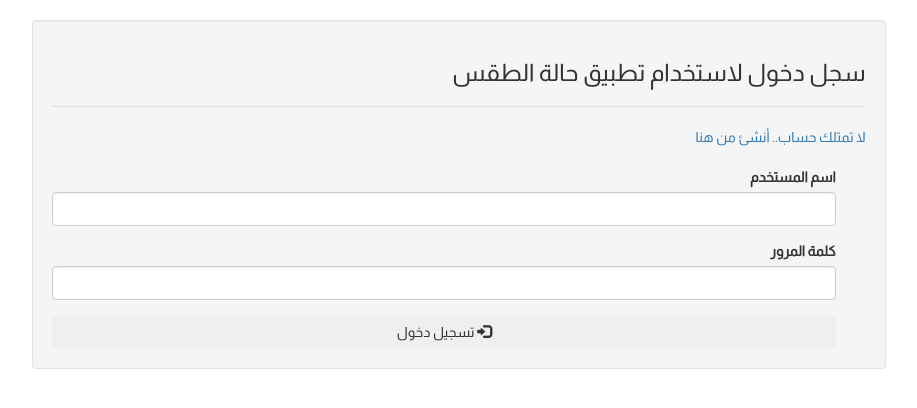
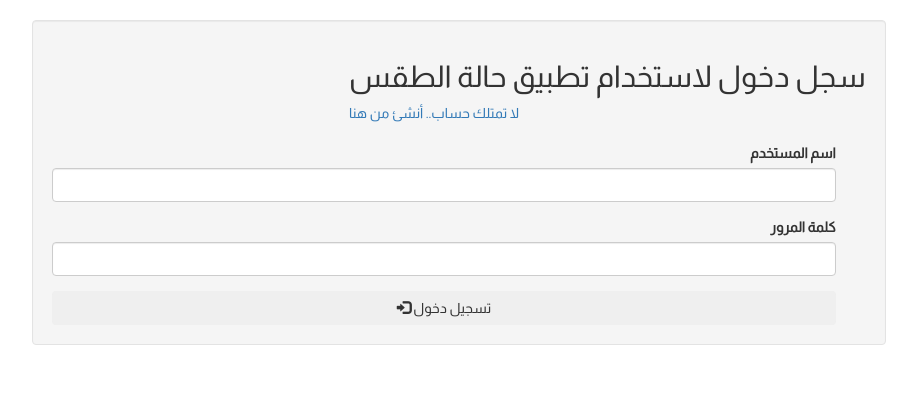
Before and after one commit to HsoubAcademyWeb/SQLIXSSEdited, a PHP site: page /login.php in a window 1280 px wide. Shown: the part 52-460 px from the top of the page, without its empty margins (181-1098 px from the left). Run offline with PHP 8.4, Linux system fonts and the light colour scheme; a stand-in replaces the project's code that opens the database connection.

Commit message:
Update login.php

```diff
--- a/login.php
+++ b/login.php
@@ -26,7 +26,7 @@
 ?>
 
 <!DOCTYPE html>
-<html lang="ar" dir="rtl">
+<html lang="ar" >
 <head>
     <meta charset="UTF-8">
     <title>Hsoub Weather App</title>
@@ -42,26 +42,28 @@
 	</nav>
 	<div class="col-md-2"></div>
 	<div class="col-md-8 well">
-		<h3 > سجل دخول لاستخدام تطبيق حالة الطقس</h3>
-		<hr style="border-top:1px dotted #ccc;"/>
-		<a href="index.php">لا تمتلك حساب.. أنشئ من هنا</a>
+		<div style="float:right">
+			<h2> سجل دخول لاستخدام تطبيق حالة الطقس</h2>
+
+		     <a  href="index.php">لا تمتلك حساب.. أنشئ من هنا</a>
+		</div>
 		<br style="clear:both;"/><br />
 		<div class="row col-md-12">
 			<form method="POST" action="login.php">
 			    <?php
 					if(ISSET($_SESSION['error'])){
 				?>
-					<div class="alert alert-danger"><?php echo $_SESSION['error']?></div>
+					<div style="float:right" class="alert alert-danger"><?php echo $_SESSION['error']?></div>
 				<?php
 					session_unset($_SESSION['error']);
 					}
 				?>
 					<div class="form-group">
-					<label>اسم المستخدم </label>
+					<label style="float:right">اسم المستخدم </label>
 					<input type="text" name="username" class="form-control" value="<?php echo isset($_POST['username'])? $_POST['username'] : "" ?>" required />
 				</div>
 				<div class="form-group">
-					<label>كلمة المرور</label>
+					<label style="float:right">كلمة المرور</label>
 					<input type="password" name="password" class="form-control" required />
 				</div>
 
```
